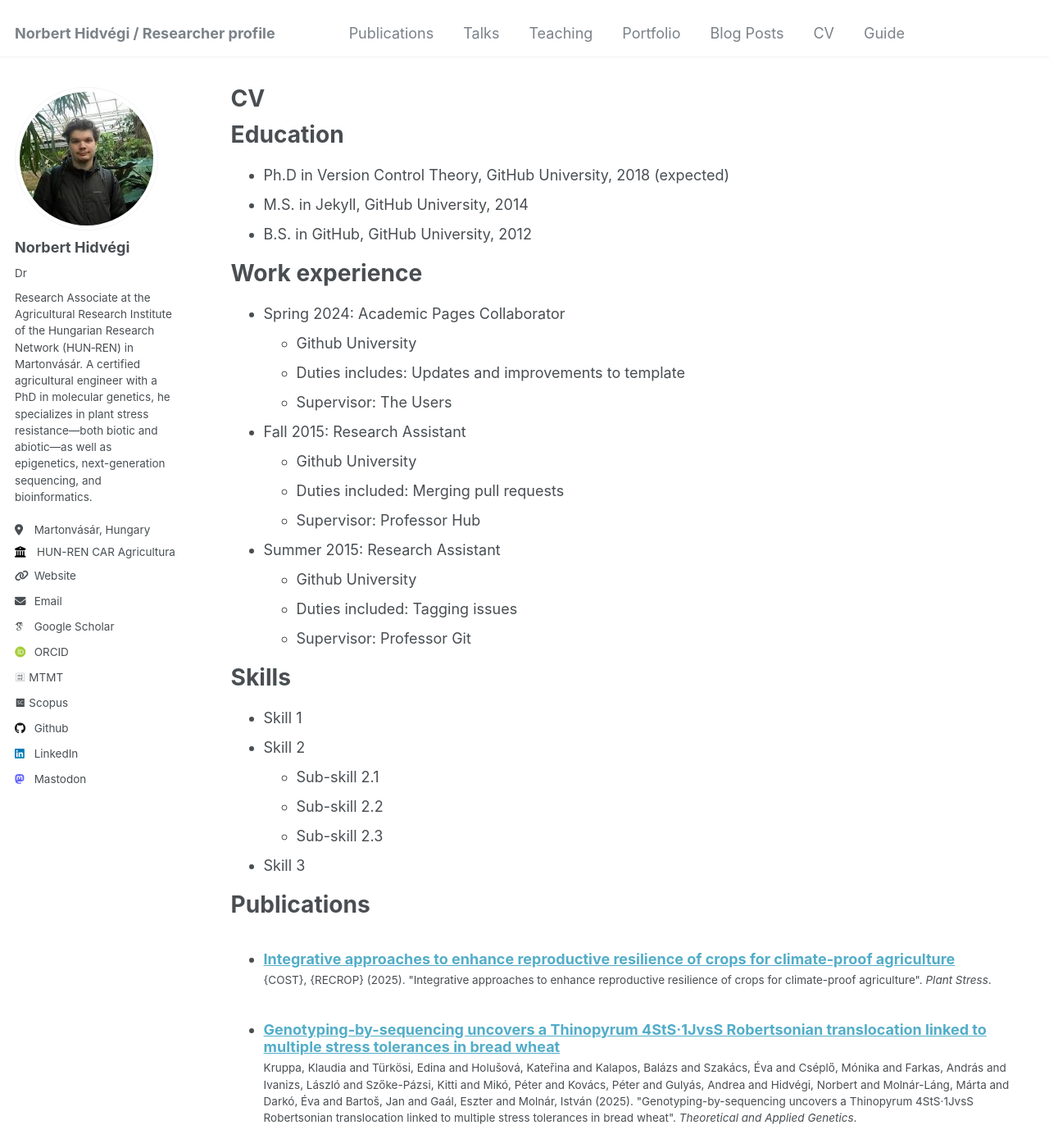
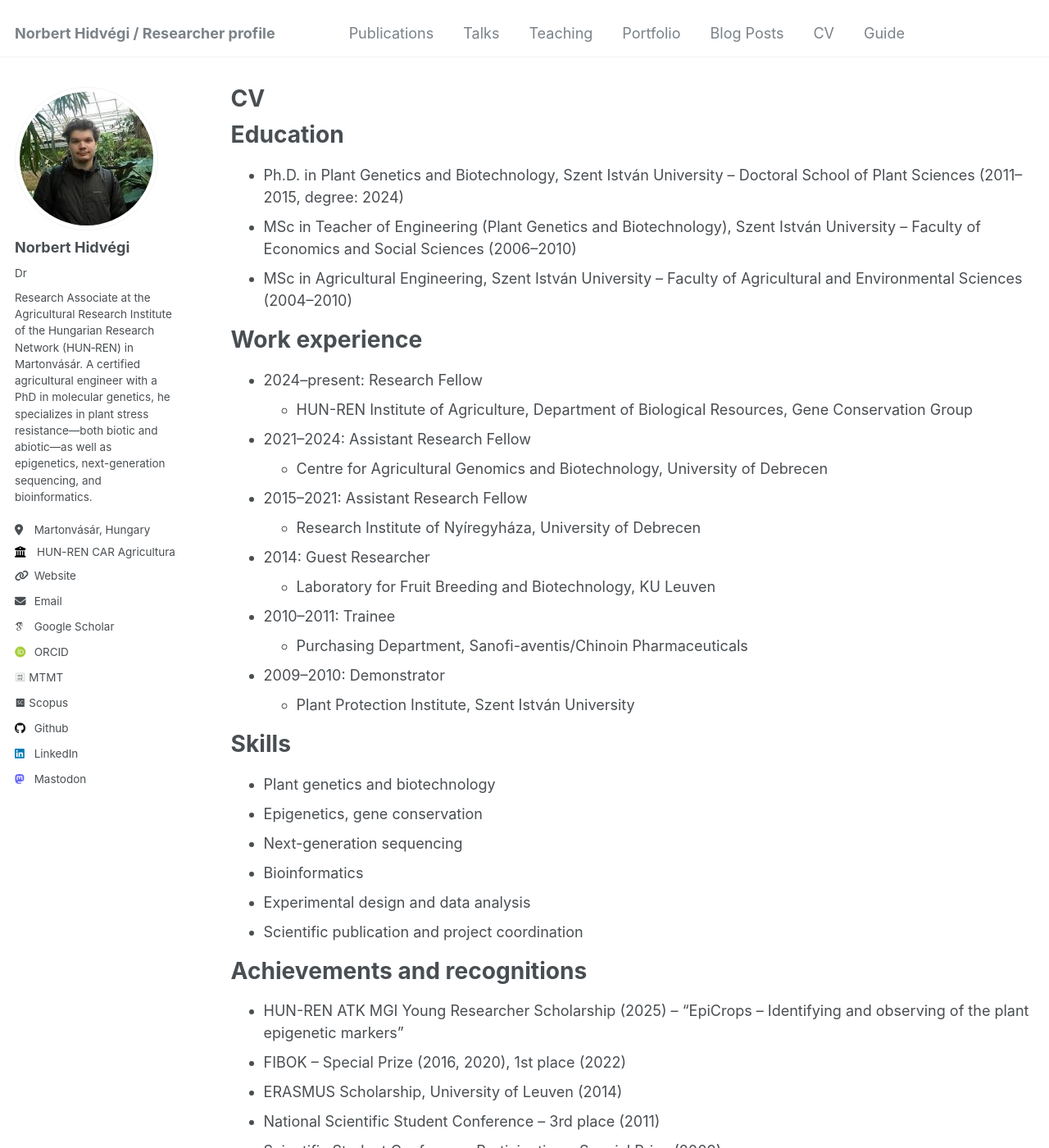
Before and after one commit to hidvegin/hidvegin.github.io, a Jekyll site: the page built from _pages/cv.md, in a window 1280 px wide and 1400 px high. Shown: the whole window at 82% size. Built offline with Jekyll 4.4.1, drawn with Linux system fonts in a browser that asks for light colours; some web fonts are replaced; some of the changed text lies outside the part shown.

Commit message:
Update CV with detailed education, work experience, skills, achievements, and publication metrics

```diff
--- a/_pages/cv.md
+++ b/_pages/cv.md
@@ -11,54 +11,85 @@ redirect_from:
 
 Education
 ======
-* Ph.D in Version Control Theory, GitHub University, 2018 (expected)
-* M.S. in Jekyll, GitHub University, 2014
-* B.S. in GitHub, GitHub University, 2012
+* Ph.D. in Plant Genetics and Biotechnology, Szent István University – Doctoral School of Plant Sciences (2011–2015, degree: 2024)
+* MSc in Teacher of Engineering (Plant Genetics and Biotechnology), Szent István University – Faculty of Economics and Social Sciences (2006–2010)
+* MSc in Agricultural Engineering, Szent István University – Faculty of Agricultural and Environmental Sciences (2004–2010)
 
 Work experience
 ======
-* Spring 2024: Academic Pages Collaborator
-  * Github University
-  * Duties includes: Updates and improvements to template
-  * Supervisor: The Users
+* 2024–present: Research Fellow
+  * HUN-REN Institute of Agriculture, Department of Biological Resources, Gene Conservation Group
 
-* Fall 2015: Research Assistant
-  * Github University
-  * Duties included: Merging pull requests
-  * Supervisor: Professor Hub
+* 2021–2024: Assistant Research Fellow
+  * Centre for Agricultural Genomics and Biotechnology, University of Debrecen
 
-* Summer 2015: Research Assistant
-  * Github University
-  * Duties included: Tagging issues
-  * Supervisor: Professor Git
+* 2015–2021: Assistant Research Fellow
+  * Research Institute of Nyíregyháza, University of Debrecen
+
+* 2014: Guest Researcher
+  * Laboratory for Fruit Breeding and Biotechnology, KU Leuven
+
+* 2010–2011: Trainee
+  * Purchasing Department, Sanofi-aventis/Chinoin Pharmaceuticals
+
+* 2009–2010: Demonstrator
+  * Plant Protection Institute, Szent István University
 
 Skills
 ======
-* Skill 1
-* Skill 2
-  * Sub-skill 2.1
-  * Sub-skill 2.2
-  * Sub-skill 2.3
-* Skill 3
+* Plant genetics and biotechnology
+* Epigenetics, gene conservation
+* Next-generation sequencing
+* Bioinformatics
+* Experimental design and data analysis
+* Scientific publication and project coordination
+
+Achievements and recognitions
+======
+* HUN-REN ATK MGI Young Researcher Scholarship (2025) – “EpiCrops – Identifying and observing of the plant epigenetic markers”
+* FIBOK – Special Prize (2016, 2020), 1st place (2022)
+* ERASMUS Scholarship, University of Leuven (2014)
+* National Scientific Student Conference – 3rd place (2011)
+* Scientific Student Conference Participation – Special Prize (2009)
+
+Public activity
+======
+* Member, Committee on Agricultural Biotechnology at HAS
+* Member, Hungarian Society for Plant Biology
+* Member, Hungarian Plant Breeders' Association
+* Member, Hungarian Plant Micropropagators’ Association
+
+International activity
+======
+* Working Group Member, COPYTREE COST Project (2023– )
+* Working Group Member, RECROP COST Project (2023– )
+* Working Group Member, EPI-CATCH COST Project (2020–2024)
+
+Publication activity
+======
+* Number of publications: 16
+* Impact factor: 52.07
+* Independent references: 191
+* H-index: 8
 
 Publications
 ======
-  <ul>{% for post in site.publications reversed %}
-    {% include archive-single-cv.html %}
-  {% endfor %}</ul>
+<ul>{% for post in site.publications reversed %}
+  {% include archive-single-cv.html %}
+{% endfor %}</ul>
 
 Talks
 ======
-  <ul>{% for post in site.talks reversed %}
-    {% include archive-single-talk-cv.html  %}
-  {% endfor %}</ul>
+<ul>{% for post in site.talks reversed %}
+  {% include archive-single-talk-cv.html  %}
+{% endfor %}</ul>
 
 Teaching
 ======
-  <ul>{% for post in site.teaching reversed %}
-    {% include archive-single-cv.html %}
-  {% endfor %}</ul>
+<ul>{% for post in site.teaching reversed %}
+  {% include archive-single-cv.html %}
+{% endfor %}</ul>
 
 Service and leadership
 ======
-* Currently signed in to 43 different slack teams
+* Member of several national and international scientific societies and COST project working groups
```
